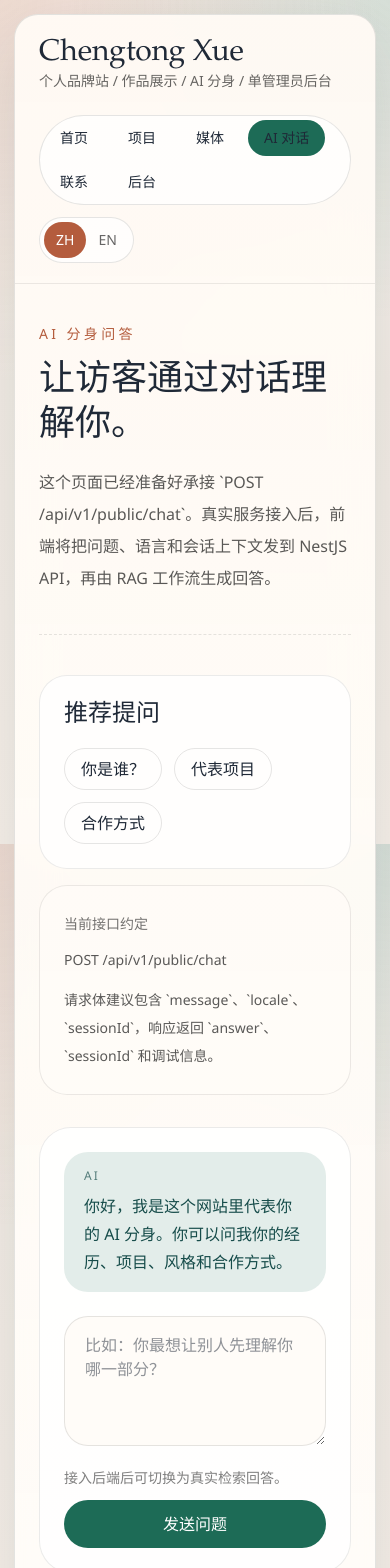
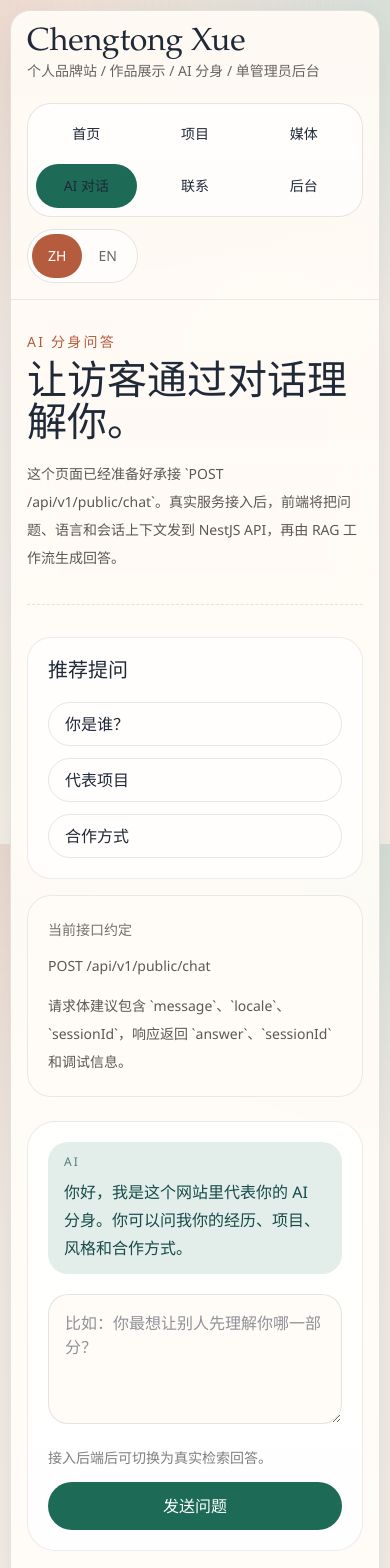
Before and after one commit to qdsj/my-person-site, a Next.js app in the folder frontend/: page /person-site/chat in a window 390 px wide. Shown: the top 1568 px of the page. Built offline with nearby package versions, Linux system fonts and the light colour scheme.

Commit message:
feat: 兼容移动端UI

```diff
--- a/frontend/app/globals.css
+++ b/frontend/app/globals.css
@@ -27,12 +27,16 @@
 }
 
 html {
+  min-height: 100%;
   scroll-behavior: smooth;
+  overflow-x: clip;
+  -webkit-text-size-adjust: 100%;
 }
 
 body {
   margin: 0;
   min-height: 100vh;
+  min-height: 100dvh;
   background: var(--background);
   color: var(--foreground);
   background-image:
@@ -40,6 +44,7 @@ body {
     radial-gradient(circle at top right, rgba(29, 107, 86, 0.16), transparent 20rem),
     linear-gradient(180deg, #faf6f1 0%, #f2ece4 45%, #f6f0e8 100%);
   font-family: var(--font-body), sans-serif;
+  overflow-x: clip;
 }
 
 a {
@@ -54,17 +59,31 @@ select {
   font: inherit;
 }
 
+img,
+svg,
+video,
+canvas {
+  display: block;
+  max-width: 100%;
+}
+
+textarea {
+  resize: vertical;
+}
+
 ::selection {
   background: rgba(29, 107, 86, 0.2);
 }
 
 .page-shell {
   min-height: 100vh;
-  padding: 24px;
+  min-height: 100dvh;
+  padding: 20px;
 }
 
 .page-frame {
   margin: 0 auto;
+  width: min(100%, 1180px);
   max-width: 1180px;
   border: 1px solid var(--border);
   border-radius: 32px;
@@ -82,6 +101,11 @@ select {
   animation: rise-in 0.7s ease both;
 }
 
+.text-safe-wrap {
+  overflow-wrap: anywhere;
+  word-break: break-word;
+}
+
 @keyframes rise-in {
   from {
     opacity: 0;
@@ -96,10 +120,31 @@ select {
 
 @media (max-width: 768px) {
   .page-shell {
-    padding: 14px;
+    padding: 12px;
   }
 
   .page-frame {
     border-radius: 24px;
+    box-shadow: 0 18px 44px rgba(32, 39, 54, 0.1);
   }
 }
+
+@media (max-width: 480px) {
+  .page-shell {
+    padding: 10px;
+  }
+
+  .page-frame {
+    border-radius: 20px;
+  }
+}
+
+@media (prefers-reduced-motion: reduce) {
+  html {
+    scroll-behavior: auto;
+  }
+
+  .animated-rise {
+    animation: none;
+  }
+}
--- a/frontend/components/admin-login-page.tsx
+++ b/frontend/components/admin-login-page.tsx
@@ -31,7 +31,7 @@ export function AdminLoginPage() {
         en: "This page sets up the interaction model so it can become a real login screen once HttpOnly cookies or session handling are added.",
       }}
     >
-      <div className="mx-auto max-w-xl rounded-[32px] border border-black/8 bg-white/82 p-8">
+      <div className="mx-auto max-w-xl rounded-[28px] border border-black/8 bg-white/82 p-6 sm:rounded-[32px] sm:p-8">
         <form onSubmit={handleSubmit} className="space-y-4">
           <label className="block space-y-2">
             <span className="text-sm text-black/55">
@@ -56,7 +56,7 @@ export function AdminLoginPage() {
           <button
             type="submit"
             disabled={isPending}
-            className="rounded-full bg-[var(--accent)] px-5 py-3 text-sm font-medium text-white disabled:opacity-60"
+            className="inline-flex w-full items-center justify-center rounded-full bg-[var(--accent)] px-5 py-3 text-sm font-medium text-white disabled:opacity-60"
           >
             {isPending
               ? locale === "zh"
@@ -68,7 +68,7 @@ export function AdminLoginPage() {
           </button>
         </form>
 
-        <p className="mt-5 text-sm leading-7 text-black/55">
+        <p className="text-safe-wrap mt-5 text-sm leading-7 text-black/55">
           {feedback ??
             (locale === "zh"
               ? `预期后端入口：${AUTH_ENDPOINT}/auth/login`
--- a/frontend/components/chat-page.tsx
+++ b/frontend/components/chat-page.tsx
@@ -97,19 +97,19 @@ export function ChatPage() {
         en: "This page is ready to call `POST /api/v1/public/chat`. Once the real service is connected, the frontend will send the message, locale, and session context to the NestJS API and let the RAG workflow respond.",
       }}
     >
-      <div className="grid gap-8 lg:grid-cols-[0.85fr_1.15fr]">
+      <div className="grid gap-6 sm:gap-8 lg:grid-cols-[0.85fr_1.15fr]">
         <aside className="space-y-4">
-          <div className="rounded-[28px] border border-black/8 bg-white/78 p-6">
-            <p className="display-font text-2xl">
+          <div className="rounded-[24px] border border-black/8 bg-white/78 p-5 sm:rounded-[28px] sm:p-6">
+            <p className="display-font text-xl sm:text-2xl">
               {locale === "zh" ? "推荐提问" : "Suggested prompts"}
             </p>
-            <div className="mt-4 flex flex-wrap gap-3">
+            <div className="mt-4 flex flex-col gap-3 sm:flex-row sm:flex-wrap">
               {chatPrompts.map((prompt) => (
                 <button
                   key={prompt.id}
                   type="button"
                   onClick={() => setInput(getLocalizedText(prompt.message, locale))}
-                  className="rounded-full border border-black/10 px-4 py-2 text-left text-sm hover:bg-black/5"
+                  className="min-h-11 w-full rounded-full border border-black/10 px-4 py-2 text-left text-sm leading-5 hover:bg-black/5 sm:w-auto"
                 >
                   {getLocalizedText(prompt.label, locale)}
                 </button>
@@ -117,7 +117,7 @@ export function ChatPage() {
             </div>
           </div>
 
-          <div className="rounded-[28px] border border-black/8 bg-[var(--surface)] p-6 text-sm leading-7 text-black/65">
+          <div className="text-safe-wrap rounded-[24px] border border-black/8 bg-[var(--surface)] p-5 text-sm leading-7 text-black/65 sm:rounded-[28px] sm:p-6">
             <p className="font-medium text-black/55">
               {locale === "zh" ? "当前接口约定" : "Current API contract"}
             </p>
@@ -130,12 +130,12 @@ export function ChatPage() {
           </div>
         </aside>
 
-        <section className="rounded-[32px] border border-black/8 bg-white/82 p-6">
+        <section className="rounded-[28px] border border-black/8 bg-white/82 p-5 sm:rounded-[32px] sm:p-6">
           <div className="space-y-4">
             {messages.map((message, index) => (
               <div
                 key={`${message.role}-${index}`}
-                className={`rounded-[24px] px-5 py-4 leading-7 ${
+                className={`text-safe-wrap rounded-[20px] px-4 py-3 leading-7 sm:rounded-[24px] sm:px-5 sm:py-4 ${
                   message.role === "assistant"
                     ? "bg-[var(--accent-soft)] text-[var(--accent-strong)]"
                     : "bg-black/4 text-black/75"
@@ -155,7 +155,7 @@ export function ChatPage() {
             ))}
           </div>
 
-          <form onSubmit={handleSubmit} className="mt-6 space-y-4">
+          <form onSubmit={handleSubmit} className="mt-5 space-y-4 sm:mt-6">
             <textarea
               value={input}
               onChange={(event) => setInput(event.target.value)}
@@ -165,16 +165,16 @@ export function ChatPage() {
                   ? "比如：你最想让别人先理解你哪一部分？"
                   : "For example: what do you want people to understand about you first?"
               }
-              className="w-full rounded-[24px] border border-black/10 bg-[var(--surface)] px-5 py-4 outline-none transition focus:border-[var(--accent)]"
+              className="min-h-32 w-full rounded-[20px] border border-black/10 bg-[var(--surface)] px-4 py-4 outline-none transition focus:border-[var(--accent)] sm:rounded-[24px] sm:px-5"
             />
-            <div className="flex flex-col gap-3 md:flex-row md:items-center md:justify-between">
-              <p className="text-sm text-black/50">
+            <div className="flex flex-col gap-3 sm:gap-4 md:flex-row md:items-center md:justify-between">
+              <p className="text-safe-wrap text-sm leading-6 text-black/50">
                 {error ?? (locale === "zh" ? "接入后端后可切换为真实检索回答。" : "Wire the backend to switch this to real retrieval-based answers.")}
               </p>
               <button
                 type="submit"
                 disabled={isPending}
-                className="rounded-full bg-[var(--accent)] px-5 py-3 text-sm font-medium text-white disabled:opacity-60"
+                className="inline-flex w-full items-center justify-center rounded-full bg-[var(--accent)] px-5 py-3 text-sm font-medium text-white disabled:opacity-60 sm:w-auto"
               >
                 {isPending
                   ? locale === "zh"
--- a/frontend/components/site-shell.tsx
+++ b/frontend/components/site-shell.tsx
@@ -24,27 +24,30 @@ export function SiteShell({
   return (
     <div className="page-shell">
       <div className="page-frame">
-        <header className="border-b border-black/8 px-6 py-5 md:px-10">
-          <div className="flex flex-col gap-6 md:flex-row md:items-center md:justify-between">
+        <header className="border-b border-black/8 px-4 py-4 sm:px-6 sm:py-5 md:px-10">
+          <div className="flex flex-col gap-5 md:flex-row md:items-center md:justify-between">
             <div className="space-y-2">
-              <Link href="/" className="display-font text-3xl text-[var(--accent-strong)]">
+              <Link
+                href="/"
+                className="display-font text-[2rem] leading-none text-[var(--accent-strong)] sm:text-3xl"
+              >
                 Chengtong Xue
               </Link>
-              <p className="max-w-2xl text-sm text-black/60">
+              <p className="max-w-2xl text-sm leading-6 text-black/60">
                 {locale === "zh"
                   ? "个人品牌站 / 作品展示 / AI 分身 / 单管理员后台"
                   : "Personal brand / portfolio / AI persona / single-admin CMS"}
               </p>
             </div>
-            <div className="flex flex-wrap items-center gap-3">
-              <nav className="flex flex-wrap gap-2 rounded-full border border-black/10 bg-white/70 p-1">
+            <div className="flex w-full flex-col gap-3 md:w-auto md:items-end">
+              <nav className="grid w-full grid-cols-3 gap-2 rounded-[24px] border border-black/10 bg-white/70 p-2 md:flex md:w-auto md:flex-wrap md:justify-end md:rounded-full md:p-1">
                 {navItems.map((item) => {
                   const active = pathname === item.href || pathname.startsWith(`${item.href}/`);
                   return (
                     <Link
                       key={item.href}
                       href={item.href}
-                      className={`rounded-full px-4 py-2 text-sm transition ${
+                      className={`flex min-h-11 items-center justify-center rounded-full px-3 py-2 text-center text-sm leading-5 transition sm:px-4 ${
                         active
                           ? "bg-[var(--accent)] text-white"
                           : "text-black/65 hover:bg-black/5"
@@ -55,13 +58,13 @@ export function SiteShell({
                   );
                 })}
               </nav>
-              <div className="flex rounded-full border border-black/10 bg-white/70 p-1 text-sm">
+              <div className="flex self-start rounded-full border border-black/10 bg-white/70 p-1 text-sm md:self-end">
                 {(["zh", "en"] as const).map((option) => (
                   <button
                     key={option}
                     type="button"
                     onClick={() => setLocale(option)}
-                    className={`rounded-full px-3 py-2 transition ${
+                    className={`min-h-11 rounded-full px-4 py-2 transition ${
                       locale === option
                         ? "bg-[var(--secondary)] text-white"
                         : "text-black/60 hover:bg-black/5"
@@ -74,30 +77,30 @@ export function SiteShell({
             </div>
           </div>
         </header>
-        <main className="px-6 py-10 md:px-10 md:py-12">
-          <section className="animated-rise space-y-4 border-b border-dashed border-black/10 pb-10">
+        <main className="px-4 py-8 sm:px-6 sm:py-10 md:px-10 md:py-12">
+          <section className="animated-rise space-y-3 border-b border-dashed border-black/10 pb-8 sm:space-y-4 sm:pb-10">
             {kicker ? (
-              <p className="text-sm font-medium uppercase tracking-[0.24em] text-[var(--secondary)]">
+              <p className="text-sm font-medium uppercase tracking-[0.16em] text-[var(--secondary)] sm:tracking-[0.24em]">
                 {getLocalizedText(kicker, locale)}
               </p>
             ) : null}
-            <h1 className="display-font max-w-4xl text-4xl leading-tight md:text-6xl">
+            <h1 className="display-font max-w-4xl text-[clamp(2.5rem,9vw,4.75rem)] leading-[1.05]">
               {getLocalizedText(title, locale)}
             </h1>
-            <p className="max-w-3xl text-base leading-8 text-black/65 md:text-lg">
+            <p className="max-w-3xl text-sm leading-7 text-black/65 sm:text-base md:text-lg md:leading-8">
               {getLocalizedText(description, locale)}
             </p>
           </section>
-          <section className="pt-10">{children}</section>
+          <section className="pt-8 sm:pt-10">{children}</section>
         </main>
-        <footer className="border-t border-black/8 px-6 py-6 text-sm text-black/55 md:px-10">
+        <footer className="border-t border-black/8 px-4 py-5 text-sm text-black/55 sm:px-6 sm:py-6 md:px-10">
           <div className="flex flex-col gap-3 md:flex-row md:items-center md:justify-between">
-            <p>
+            <p className="text-safe-wrap leading-6">
               {locale === "zh"
                 ? "Next.js 前端位于 frontend/，Nest 风格 API 骨架位于 backend/。"
                 : "The Next.js frontend lives in frontend/, and the Nest-style API scaffold lives in backend/."}
             </p>
-            <p>
+            <p className="text-safe-wrap leading-6">
               {locale === "zh"
                 ? "当前为可扩展骨架，后续接入真实数据库、对象存储和模型接口。"
                 : "This is an extensible scaffold ready for real database, storage, and model integrations."}
```
Also changed, not shown: frontend/components/admin-dashboard-page.tsx (+7 -7 lines), frontend/components/contact-page.tsx (+7 -5 lines), frontend/components/home-page.tsx (+23 -19 lines), frontend/components/media-page.tsx (+6 -6 lines), frontend/components/project-detail-page.tsx (+8 -8 lines), frontend/components/projects-page.tsx (+7 -7 lines).
